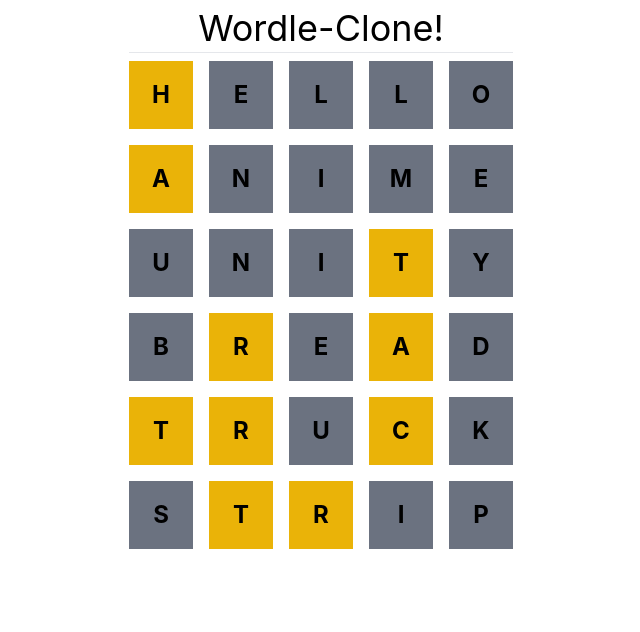
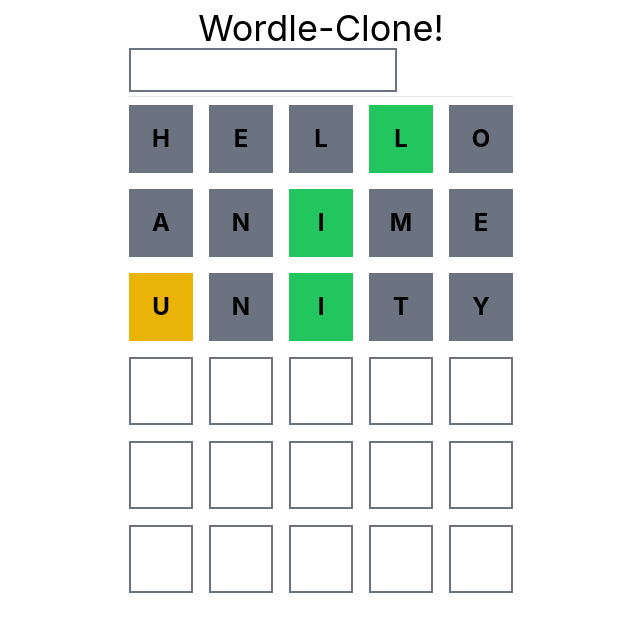
Before and after one commit to milindhvijay/Wordle-Clone, a React (Vite) app: page / in a window 1280 px wide. Shown: the top 632 px of the page, without its empty margins (319-959 px from the left). Built offline with nearby package versions, Linux system fonts and the light colour scheme.

Commit message:
Move state handling to Zustand and allow to input text

```diff
--- a/package.json
+++ b/package.json
@@ -11,7 +11,8 @@
   },
   "dependencies": {
     "react": "^17.0.2",
-    "react-dom": "^17.0.2"
+    "react-dom": "^17.0.2",
+    "zustand": "^3.7.1"
   },
   "devDependencies": {
     "@testing-library/jest-dom": "^5.16.2",
--- a/src/App.tsx
+++ b/src/App.tsx
@@ -1,19 +1,50 @@
+import { useState } from 'react';
+import { useStore } from './store';
+import { LETTER_LENGTH } from './word-utils';
 import WordRow from './WordRow';
+
+const GUESS_LENGTH = 6
 export default function App() {
+  const state = useStore()
+  const [guess, setGuess] = useState('')
+
+  const onChange = (e: React.ChangeEvent<HTMLInputElement>) => {
+    const newGuess = e.target.value
+
+    if (newGuess.length === LETTER_LENGTH) {
+      state.addGuess(newGuess)
+      setGuess('')
+      return
+    }
+    setGuess(newGuess)
+  }
+
+
+  let rows = [...state.guesses]
+
+  if (rows.length < GUESS_LENGTH) {
+    rows.push(guess)
+  }
+
+  const numberOfGuessesRemaining = GUESS_LENGTH - rows.length
+
+  rows = rows.concat(Array(numberOfGuessesRemaining).fill(''))
+
 
   return (
     <div className="mx-auto w-96">
       <header className="border-b border-grey-500 pb-1 my-2">
       <h1 className="text-4xl text-center">Wordle-Clone!</h1>
+
+      <div>
+        <input type="text" className="w-half p-2 border-2 border-gray-500" value={guess} onChange={onChange} />
+      </div>
       </header>
 
       <main className='grid grid-rows-6 gap-4'>
-        <WordRow letters="hello"/>
-        <WordRow letters="anime"/>
-        <WordRow letters="unity"/>
-        <WordRow letters="bread"/>
-        <WordRow letters="truck"/>
-        <WordRow letters="strip"/>
+        {rows.map((word, index) =>(
+          <WordRow key = {index} letters={word} />
+        ))}
       </main>
     </div>
   );
--- a/src/WordRow.tsx
+++ b/src/WordRow.tsx
@@ -1,17 +1,19 @@
-import { computeGuess, LetterState } from './word-utils';
-const LETTER_LENGTH = 5;
+import { computeGuess, LetterState, LETTER_LENGTH } from './word-utils';
+import { useStore } from './store';
+
 
 interface WordRowProps {
   letters: string
 }
 
 export default function WordRow({ letters: lettersProp = ''}: WordRowProps) {
+  const answer = useStore(state => state.answer)
   const lettersRemaining = LETTER_LENGTH - lettersProp.length
   const letters = lettersProp
     .split('')
     .concat(Array(lettersRemaining).fill(''))
 
-    const guessStates = computeGuess(lettersProp)
+    const guessStates = computeGuess(lettersProp, answer)
   return (
     <div className="grid grid-cols-5 gap-4">
       {letters.map((char , index) => (
--- /dev/null
+++ b/src/store.ts
@@ -0,0 +1,28 @@
+import create from "zustand"
+import { persist } from "zustand/middleware"
+import { getRandomWord } from './word-utils';
+
+interface StoreState {
+    answer: string
+    guesses: string[]
+    addGuess: (guess: string) => void
+}
+
+export const useStore = create<StoreState>(
+    persist(
+        (set) => ({
+            answer: getRandomWord(),
+            guesses: ['hello', 'anime', 'unity'],
+            addGuess: (guess: string) => {
+                set(state => ({
+                    guesses: [...state.guesses, guess],
+                 }))
+            }
+        }),
+        {
+            name: "wordleclone",
+        }
+    )
+)
+
+//useStore.persist.clearStorage()
--- a/src/word-utils.ts
+++ b/src/word-utils.ts
@@ -1,6 +1,6 @@
 import wordBank from './word-bank.json'
 
-const word = getRandomWord()
+export const LETTER_LENGTH = 5;
 
 export function getRandomWord() {
     const randomIndex = Math.floor(Math.random() * wordBank.length)
@@ -13,9 +13,8 @@
     Match
 }
 
-console.log(word)
 
-export function computeGuess(guess: string, answerString: string = word): LetterState[] {
+export function computeGuess(guess: string, answerString: string): LetterState[] {
     const result: LetterState[] = []
 
     if (guess.length !== answerString.length) {
```
Also changed, not shown: 1 other file (tests, documents, lock files or other folders).
